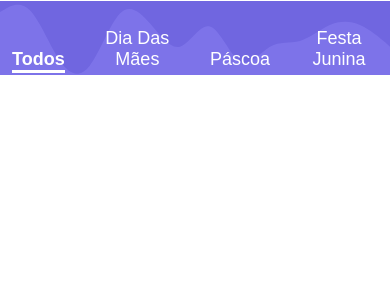
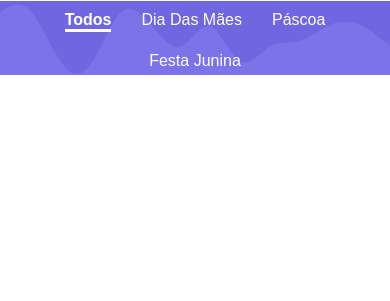
Before and after one commit to Sara01romao/galeria-post, a PHP site: page / in a window 390 px wide. Shown: the part 53-354 px from the top of the page. Run offline with PHP 8.4, Linux system fonts and the light colour scheme; some libraries are stand-ins or nearby versions.

Commit message:
style: melhoria responsivo menu

```diff
--- a/styles.css
+++ b/styles.css
@@ -53,6 +53,19 @@ main{
   padding: 10px 10px 0px;
 }
 
+@media screen and (max-width:425px) {
+  .btn-filtro{
+    font-size: 16px;
+  }
+
+}
+
+@media screen and (max-width:424px) {
+  .filtro{
+    flex-wrap: wrap;
+  }
+
+}
 
 
 .btn-filtro:after{
@@ -116,6 +129,7 @@ main{
 
 .galeria img{
   max-width: 250px;
+  cursor: pointer;
 
 }
 
@@ -125,7 +139,6 @@ main{
 
 
 
-
 #img-modal{
   max-width: 400px;
 }
```
